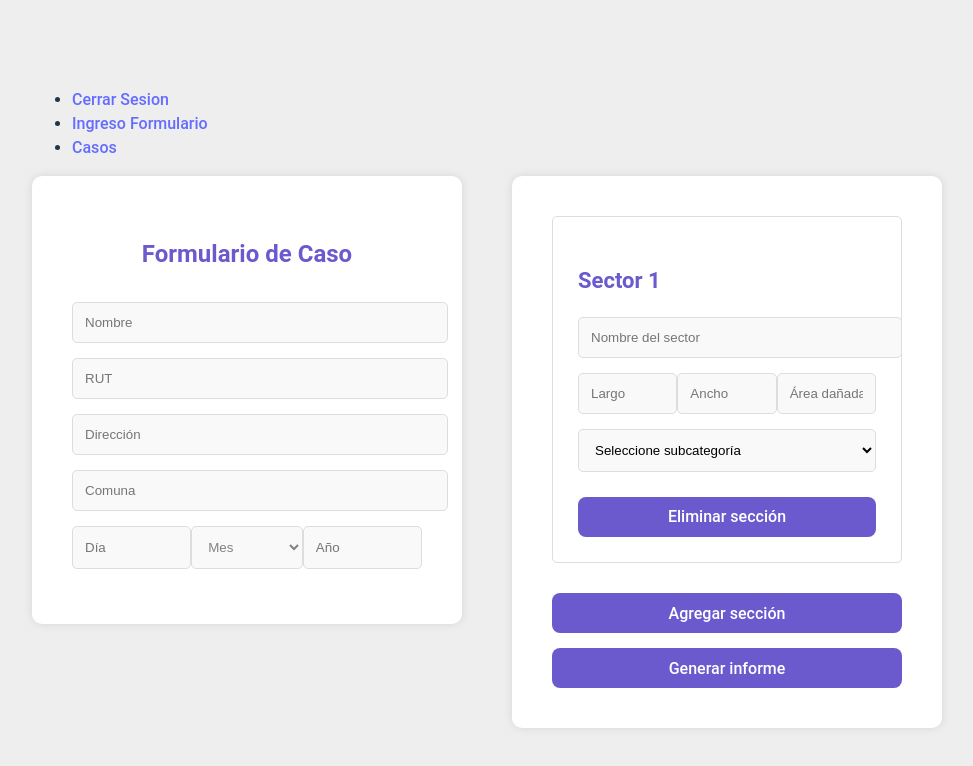
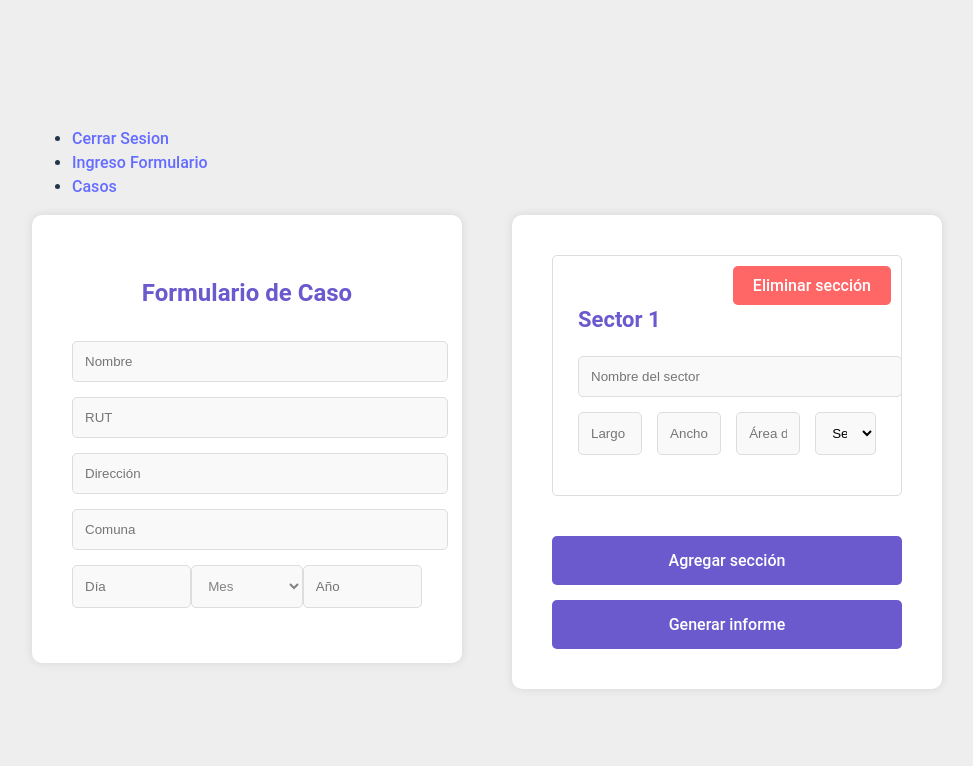
Before and after one commit to eduardoscrs/front-integra2, a React (Vite) app: page /ingreso-formulario in a window 1280 px wide. Shown: the top 766 px of the page, without its empty margins (153-1126 px from the left). Built offline with nearby package versions, Linux system fonts and the light colour scheme.

Commit message:
arreglo de boton de elminar y separacion de subcategoria

```diff
--- a/src/pages/IngresoFormulario.jsx
+++ b/src/pages/IngresoFormulario.jsx
@@ -114,7 +114,6 @@ const IngresoFormulario = () => {
               <option value="10">Octubre</option>
               <option value="11">Noviembre</option>
               <option value="12">Diciembre</option>
-
             </select>
             <input
               type="number"
@@ -135,6 +134,13 @@ const IngresoFormulario = () => {
         {sectores.map((sector, index) => (
           <div key={index} className="sector-section">
             <h3>Sector {index + 1}</h3>
+            <button
+              type="button"
+              className="delete-section-button"
+              onClick={() => eliminarSector(index)}
+            >
+              Eliminar sección
+            </button>
             <input
               type="text"
               name="nombreSector"
@@ -142,7 +148,9 @@ const IngresoFormulario = () => {
               value={sector.nombreSector}
               onChange={(e) => handleSectorChange(index, e)}
             />
-            <div className="date-container">
+
+            {/* Fila con Largo, Ancho, Área dañada y Subcategoría */}
+            <div className="inputs-row">
               <input
                 type="text"
                 name="largo"
@@ -164,7 +172,7 @@ const IngresoFormulario = () => {
                 value={sector.areaDañada}
                 onChange={(e) => handleSectorChange(index, e)}
               />
-            </div>
+
               <select
                 name="subcategoria"
                 value={sector.subcategoria}
@@ -174,9 +182,7 @@ const IngresoFormulario = () => {
                 <option value="sub1">Subcategoría 1</option>
                 <option value="sub2">Subcategoría 2</option>
               </select>
-            <button type="button" onClick={() => eliminarSector(index)}>
-              Eliminar sección
-            </button>
+            </div>
           </div>
         ))}
 
--- a/src/styles/Formulario.css
+++ b/src/styles/Formulario.css
@@ -6,14 +6,15 @@ body {
     align-items: center;
     height: 100vh;
     margin: 0;
+}
 
-}
 .forms-wrapper {
     display: flex;
     gap: 50px;
     justify-content: center;
     align-items: flex-start;
 }
+
 .form-container {
     background-color: white;
     padding: 40px;
@@ -33,11 +34,11 @@ form input[type="text"],
 form input[type="number"],
 form select {
     width: 100%;
-    padding: 12px; /* Ajuste del padding para mayor espacio */
+    padding: 12px;
     margin-bottom: 15px;
     border: 1px solid #ddd;
     border-radius: 5px;
-    background-color: #f9f9f9; /* Color más claro */
+    background-color: #f9f9f9;
 }
 
 form input[type="text"].error,
@@ -54,6 +55,7 @@ form select:valid {
     background-color: #e6ffe6;
 }
 
+/* Contenedor de fechas (día, mes, año) */
 .date-container {
     display: flex;
     justify-content: space-between;
@@ -61,7 +63,7 @@ form select:valid {
 
 .date-container input[type="number"] {
     width: 30%;
-    padding: 12px; /* Ajuste del padding */
+    padding: 12px;
     border: 1px solid #ddd;
     border-radius: 5px;
     background-color: #f9f9f9;
@@ -78,7 +80,6 @@ form select:valid {
 
 .date-container select option {
     color: #000;
-    background-color: #f9f9f9;
 }
 
 small {
@@ -92,10 +93,11 @@ small {
 /* Estilos para las secciones de los sectores */
 .sector-section {
     border: 1px solid #ddd;
-    padding: 25px; /* Aumentar padding para un diseño más aireado */
+    padding: 25px;
     margin-bottom: 20px;
     border-radius: 5px;
     background-color: #ffffff;
+    position: relative;
 }
 
 .sector-section h3 {
@@ -104,6 +106,30 @@ small {
     margin-bottom: 20px;
 }
 
+/* Botón para eliminar secciones */
+button[type="button"].delete-section-button {
+    background-color: #ff6666;
+    color: white;
+    padding: 10px 20px;
+    border: none;
+    border-radius: 5px;
+    position: absolute;
+    top: 10px;
+    right: 10px;
+    cursor: pointer;
+}
+
+button[type="button"].delete-section-button:hover {
+    background-color: #e05555;
+}
+
+/* Inputs organizados en filas dentro de cada sector */
+.inputs-row {
+    display: flex;
+    gap: 15px;
+}
+
+/* Campos dentro de cada fila del sector */
 .sector-section input[type="text"],
 .sector-section input[type="number"],
 .sector-section select {
@@ -115,37 +141,16 @@ small {
     background-color: #f9f9f9;
 }
 
-/* Botones principales */
-button {
-    padding: 15px; /* Tamaño del botón aumentado */
+/* Botón para agregar sectores */
+.add-section-button {
     background-color: #6a5acd;
     color: white;
+    padding: 15px;
     border: none;
     border-radius: 5px;
     cursor: pointer;
     font-size: 16px;
-    width: 100%; /* El botón se estira a todo el ancho */
-    margin-top: 10px;
-}
-
-button:hover {
-    background-color: #5b4bb5;
-}
-
-/* Botón para eliminar secciones */
-button[type="button"] {
-    background-color: #6a5acd ;
-    margin-top: 10px;
-}
-
-button[type="button"]:hover {
-    background-color: #e05555;
-}
-
-/* Botón para agregar sectores */
-.add-section-button {
-    background-color: #6a5acd;
-    color: white;
+    width: 100%;
     margin-top: 20px;
 }
 
@@ -153,10 +158,19 @@ button[type="button"]:hover {
     background-color: #5b4bb5;
 }
 
-/* Generar informe */
+/* Botón de generar informe */
 button[type="submit"] {
     width: 100%;
     margin-top: 15px;
+    padding: 15px;
     background-color: #6a5acd;
+    color: white;
+    border: none;
+    border-radius: 5px;
+    cursor: pointer;
     font-size: 16px;
 }
+
+button[type="submit"]:hover {
+    background-color: #5b4bb5;
+}
```
Lines whose indentation alone changed are shown as unchanged.
